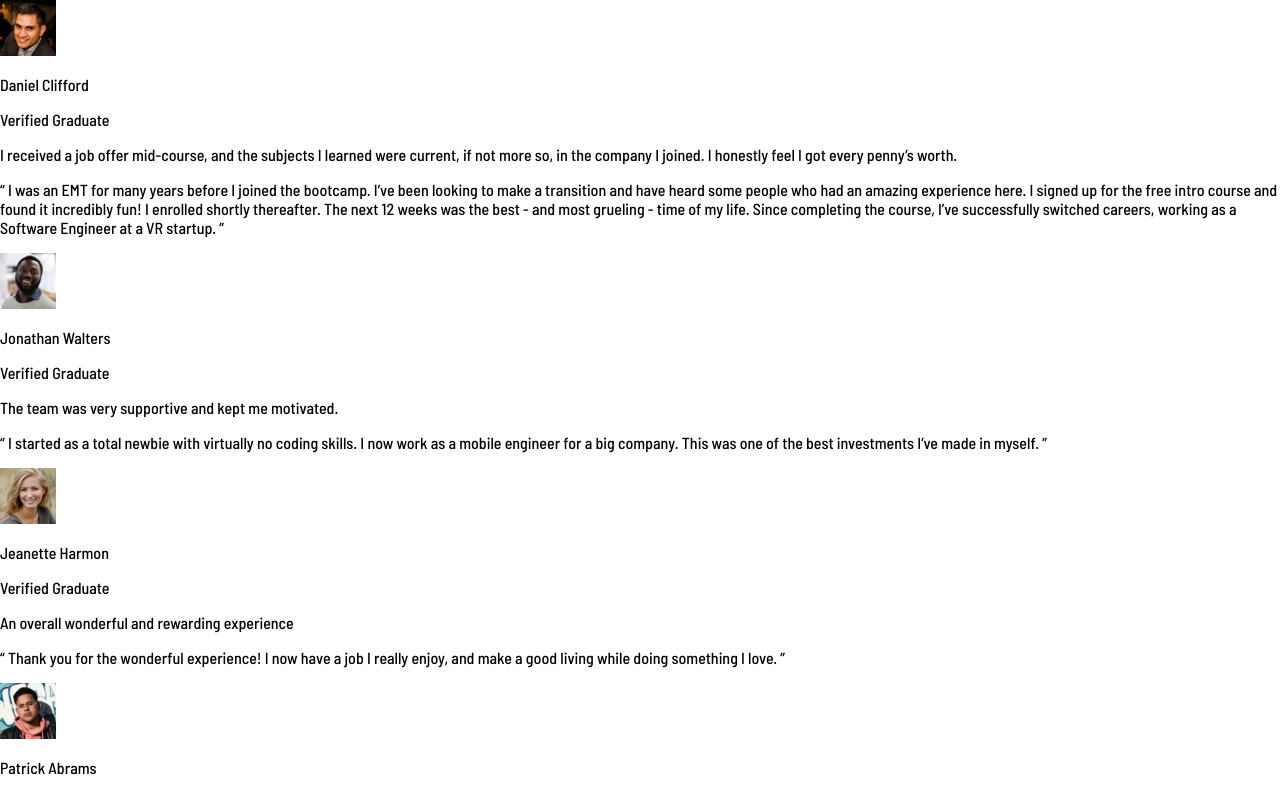
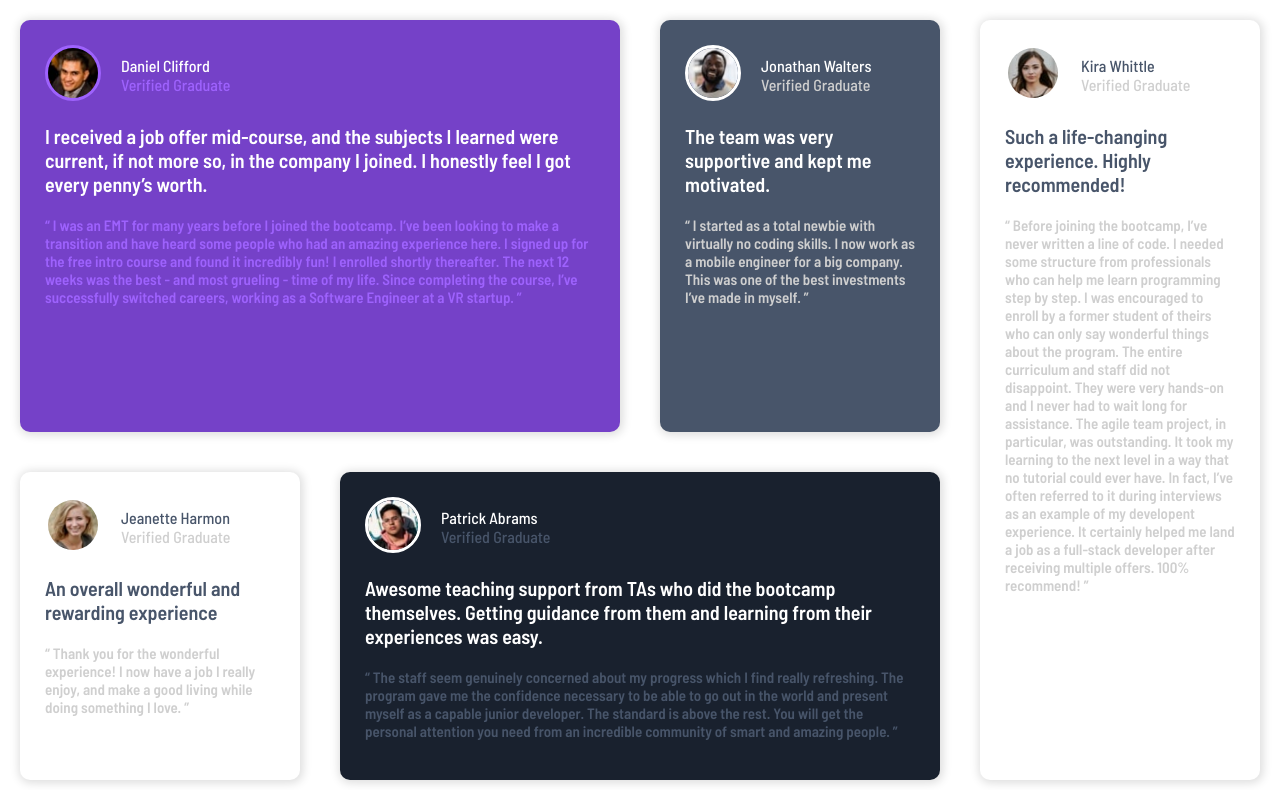
Before and after one commit to FrancoCarrillo/Testimonials-grid-section, a plain HTML site: page index.html in a window 1280 px wide. Shown: the top 790 px of the page. Drawn offline with Linux system fonts and the light colour scheme.

Commit message:
feat: :sparkles: add full screen design

```diff
--- a/index.html
+++ b/index.html
@@ -8,7 +8,7 @@
     <link rel="stylesheet" href="css/index.css">
 </head>
     <body>
-        <div class="card violet">
+        <div class="card violet div1">
             <div class="card-head">
                 <div class="avatar">
                     <img src="assets/images/image-daniel.jpg" alt="daniel-clifford">
@@ -29,7 +29,7 @@
                 </p>
             </div>
         </div>
-        <div class="card semi-dark-gray">
+        <div class="card semi-dark-gray div2">
             <div class="card-head">
                 <div class="avatar">
                     <img src="assets/images/image-jonathan.jpg" alt="Jonathan Walters">
@@ -50,7 +50,7 @@
                 </p>
             </div>
         </div>
-        <div class="card white">
+        <div class="card white div4">
             <div class="card-head">
                 <div class="avatar">
                     <img src="assets/images/image-jeanette.jpg" alt="Jeanette-Harmon">
@@ -71,7 +71,7 @@
                 </p>
             </div>
         </div>
-        <div class="card dark-gray">
+        <div class="card dark-gray div5">
             <div class="card-head">
                 <div class="avatar">
                     <img src="assets/images/image-patrick.jpg" alt="Patrick Abrams">
@@ -92,7 +92,7 @@
                 </p>
             </div>
         </div>
-        <div class="card white">
+        <div class="card white div3">
             <div class="card-head">
                 <div class="avatar">
                     <img src="assets/images/image-kira.jpg" alt="Kira Whittle">
--- a/sass/_components.scss
+++ b/sass/_components.scss
@@ -1,6 +1,5 @@
 @use 'variables' as v;
 
-@media screen and (max-width: v.$movile)  {
 .card{
     border-radius: 10px;
     margin: 20px;
@@ -180,4 +179,25 @@
         }
     }
 }
+
+@media (min-width: (v.$movile+1)){
+    body{
+        height: 100vh;
+        display: grid;
+        grid-template-columns: repeat(8, 1fr);
+        grid-template-rows: repeat(2, 1fr);
+
+        .div1 { grid-area: 1 / 1 / 3 / 5; }
+        .div2 { grid-area: 1 / 5 / 3 / 7; }
+        .div3 { grid-area: 1 / 7 / 5 / 9; }
+        .div4 { grid-area: 3 / 1 / 5 / 3; }
+        .div5 { grid-area: 3 / 3 / 5 / 7; }
+
     }
+}
+
+@media (max-width: v.$movile)  {
+    body{
+        display: contents;
+    }
+}
--- a/sass/_variables.scss
+++ b/sass/_variables.scss
@@ -14,5 +14,4 @@ $light-grayish-blue: hsl(210, 46%, 95%);
 $font-size: 10px;
 
 //? LAYOUT SIZE
-$movile: 375px;
-$desktop: 1440px;
+$movile: 1024px;
```
Also changed, not shown: css/index.css, 1 other file. Lines whose indentation alone changed are shown as unchanged.
